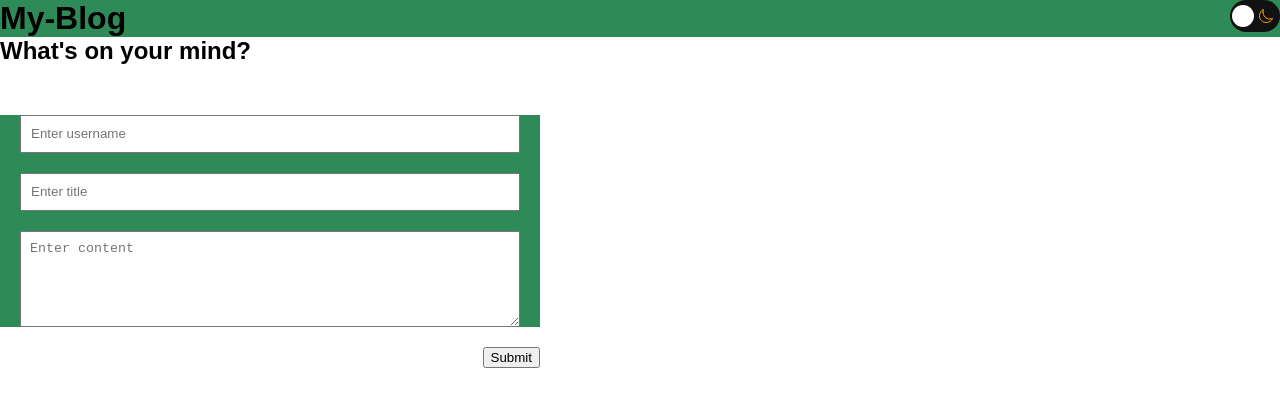
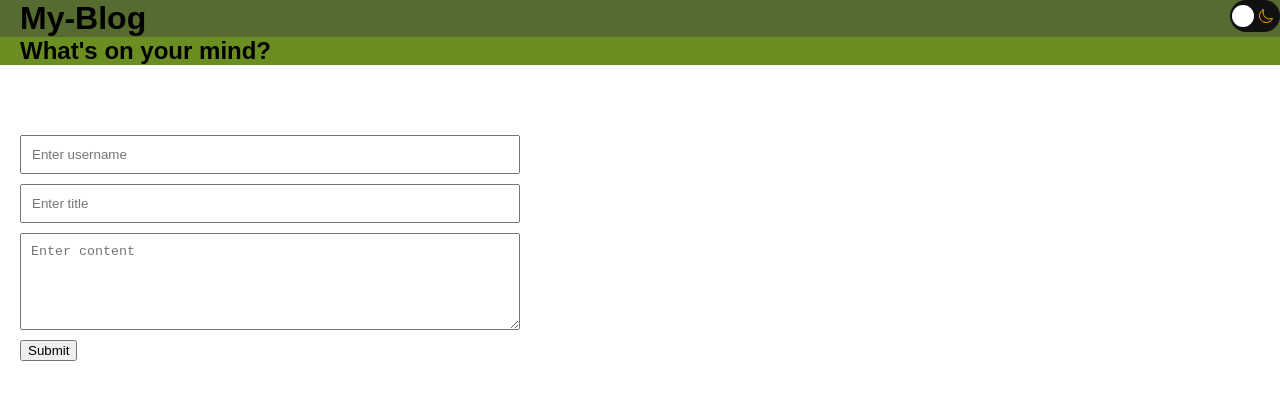
Before and after one commit to S1NGS1NG80/my-blog, a plain HTML site: page index.html in a window 1280 px wide. Drawn offline with nearby package versions, Linux system fonts and the light colour scheme.

Commit message:
added functionality, can show text from local storage

```diff
--- a/assets/css/blog.css
+++ b/assets/css/blog.css
@@ -16,10 +16,14 @@ body {
 
 
 h1 {
-    background-color: seagreen;
-    width: 100%;
+    background-color: darkolivegreen;
+    width: auto;
+    padding-left: 20px;
 }
 
+main {
+       padding-left: 20px;
+}
 .checkbox {
     opacity: 0;
     position: absolute;
@@ -64,7 +68,7 @@ h1 {
 /* dark theme */
 body.dark {
     background-color: #1e272e;
-    color: #fff;
+    color:tan;
 }
 
 body.dark p {
@@ -74,3 +78,10 @@ body.dark p {
 body.dark h2 h3 {
     color: #fff;
 }
+
+footer {
+    position: absolute;
+    bottom: 0;
+    width: 100%;
+    height: 2.5rem;
+   }
--- a/assets/css/form.css
+++ b/assets/css/form.css
@@ -1,18 +1,18 @@
 form {
-    background-color: seagreen;
-    width: fit-content;
+    width: 100vh;
     margin-top: 50px;
+    padding: 10px;
 }
 
 form input,
 textarea {
     width: 500px;
-    margin: 20px;
-    padding: 9px 9px 10px;
+    margin: 10px;
+    padding: 10px;
     display: block;
     outline: none;
 }
 
 button {
-    float: right;
+    margin-left: 10px;
 }
--- a/assets/css/style.css
+++ b/assets/css/style.css
@@ -7,6 +7,7 @@
 
 body {
     height: 100%;
+    width: 100vmax;
     background-color: white;
     color: black;
     font-family: "Fira Sans", sans-serif;
@@ -16,10 +17,15 @@ body {
 
 
 h1 {
-    background-color: seagreen;
-    width: 100%;
+    background-color: darkolivegreen;
+    width: auto;
+    padding-left: 20px;
 }
 
+h2 {
+    background-color:olivedrab;
+    padding-left: 20px;
+}
 .checkbox {
     opacity: 0;
     position: absolute;
@@ -64,7 +70,7 @@ h1 {
 /* dark theme */
 body.dark {
     background-color: #1e272e;
-    color: #fff;
+    color:tan;
 }
 
 body.dark p {
--- a/assets/js/form.js
+++ b/assets/js/form.js
@@ -1,17 +1,13 @@
+const form = document.getElementById('my-blog');
 
+form.addEventListener('submit', (event) => {
+    event.preventDefault();
+    const username = document.getElementById('uname').value;
+    const blogTitle = document.getElementById('btitle').value;
+    const content = document.getElementById('content').value;
 
-const form = document.querySelector('#my-blog');
-const elements = form.elements;
-
-localStorage.setItem('form', JSON.stringify(form));
-
-// form.addEventListener('submit', (event) => {
-//     event.preventDefault();
-//     const fd = new FormData(form);
-//     const obj = Object.fromEntries(fd);
-
-//     const json = JSON.stringify(obj);
-//     localStorage.setItem('form', json);
-
-//     window.location.href = "blog.html";
-// })
+    localStorage.setItem('username', username);
+    localStorage.setItem('blogTitle', blogTitle);
+    localStorage.setItem('content', content);
+    window.open("blog.html", "_self");
+})
--- a/index.html
+++ b/index.html
@@ -15,7 +15,7 @@
 </head>
 
 <body>
-
+<header>
     <!-- Dark and Light theme switcher -->
     <div class="theme-switch">
         <input type="checkbox" class="checkbox" id="checkbox" />
@@ -25,7 +25,7 @@
             <div class="switcher"></div>
         </label>
     </div>
-
+</header>
 
 
     <h1>My-Blog</h1>
@@ -34,11 +34,11 @@
 
     <form id="my-blog">
 
-        <input type="text" id="uname" placeholder="Enter username">
+        <input type="text" id="uname" required maxlength="20" placeholder="Enter username">
 
-        <input type="text" id="btitle" placeholder="Enter title">
+        <input type="text" id="btitle" required maxlength="50" placeholder="Enter title">
 
-        <textarea id="content" name="content" placeholder="Enter content" rows="5" cols="80"></textarea>
+        <textarea id="content" name="content" required maxlength="500" placeholder="Enter content" rows="5" cols="80"></textarea>
 
         <p>
             <button type="submit">Submit</button>
```
Also changed, not shown: assets/js/blog.js (+7 -12 lines), blog.html (+17 -3 lines).
